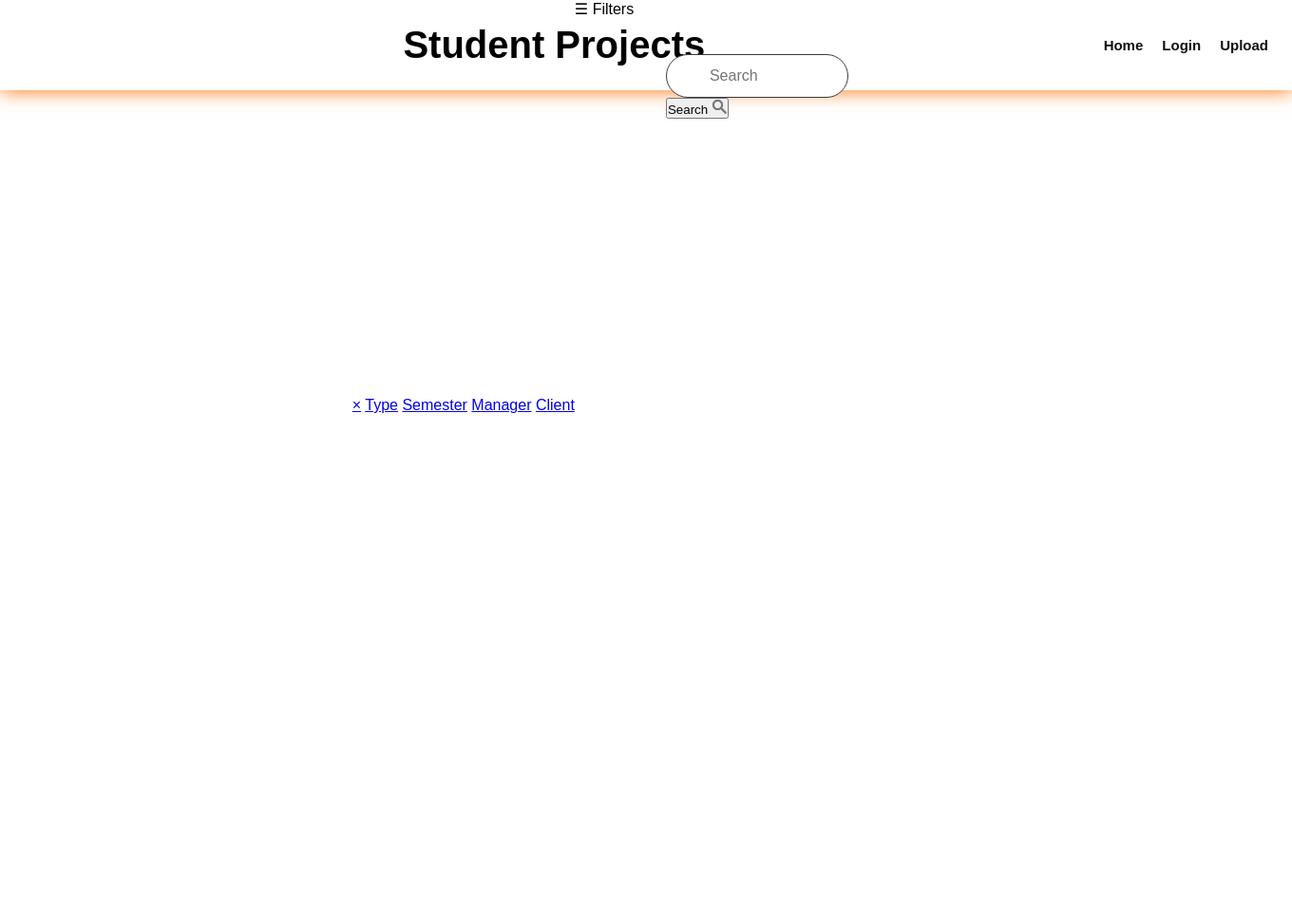
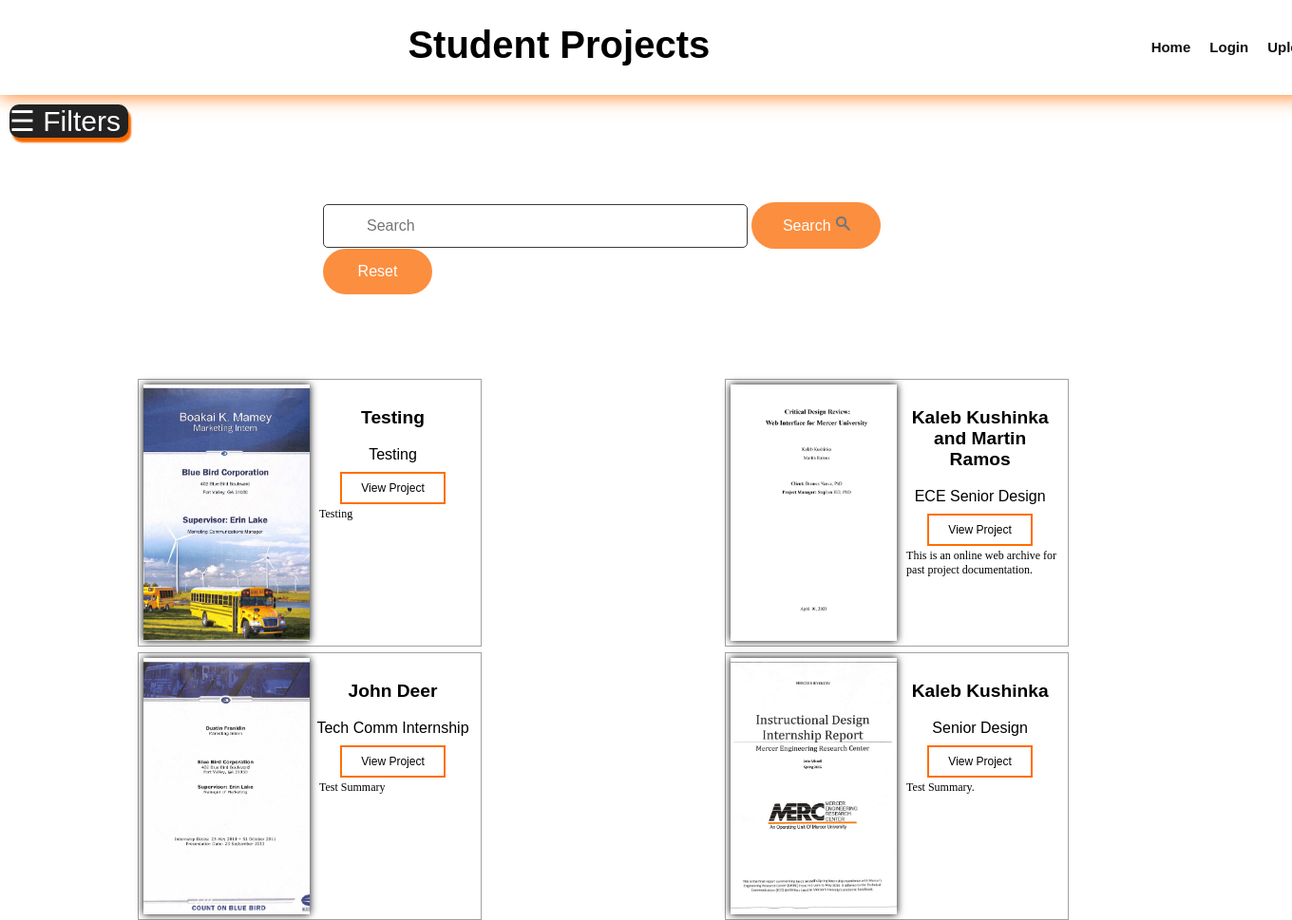
Before and after one commit to Czech100/Online_Web_Interface, a FastAPI app: page /browse-page in a window 1360 px wide; the page is wider, and only the part inside the window is pictured. Shown: that part at 95% size. Before the commit the page ends 435 px from the top of that part, so only its background shows below. Run offline with FastAPI, Linux system fonts and the light colour scheme; data comes from the database, SQL or seed files in the repository; both versions use the stored data as it was after the commit.

Commit message:
Uplaoding most recent files from my computer

```diff
--- a/Online_Web_Interface/app/main.py
+++ b/Online_Web_Interface/app/main.py
@@ -91,6 +91,18 @@ def search(request: Request, query: Optional[str], db: Session = Depends(get_db)
         "browse-page.html", {"request": request, "projs": projs}
     )
 
+@app.get("/dr.hill/")
+def drhill(request: Request, db:Session= Depends(get_db)):
+    filter = "Dr. Stephen Hill"
+    projs = db.query(models.Project).filter(models.Project.project_manager.contains(filter)).all()
+    return templates.TemplateResponse("browse-page.html", {"request": request, "projs": projs})
+
+@app.get("/erin_lake/")
+def elakeS(request: Request, db:Session= Depends(get_db)):
+    filter = "Erin Lake"
+    projs = db.query(models.Project).filter(models.Project.project_manager.contains(filter)).all()
+    return templates.TemplateResponse("browse-page.html", {"request": request, "projs": projs})
+
 @app.get("/")
 async def Home(request: Request):
     return templates.TemplateResponse("home-page.html", {"request": request})
@@ -101,8 +113,8 @@ async def Home(request: Request):
 
 @app.get("/browse-page")
 async def browse_page(request: Request, db:Session = Depends(get_db)):
-    projs = db.query(models.Project).all()
-    return templates.TemplateResponse("browse-page.html", {"request": request, "project": projs})
+    project = db.query(models.Project).all()
+    return templates.TemplateResponse("browse-page.html", {"request": request, "projs": project})
 
 @app.get("/projects_all")
 def read_projects(db:Session = Depends(get_db)):
@@ -116,7 +128,7 @@ async def home(request: Request, db: Session = Depends(get_db)):
     return templates.TemplateResponse("index.html", {"request": request, "project": project})
 
 @app.post("/add_project")
-async def add(request: Request, title: str = Form(...), author: str = Form(...), project_type: str = Form(...),summary: str = Form(...), file: UploadFile = File(...), db: Session = Depends(get_db)):
+async def add(request: Request, title: str = Form(...), author: str = Form(...), project_type: str = Form(...),summary: str = Form(...), project_manager: str = Form(...), semester: str = Form(...), file: UploadFile = File(...), db: Session = Depends(get_db)):
     path = f"./uploads/{file.filename.split('.')[0]}"
     os.mkdir(path=path)
 
@@ -129,7 +141,7 @@ async def add(request: Request, title: str = Form(...), author: str = Form(...),
     page = pdffil[0]
     pil_image = page.render(scale=2).to_pil()
     pil_image.save(f"./uploads/{file.filename.split('.')[0]}/{file.filename.split('.')[0]}_img.jpg")
-    new_file = models.Project(title=title, author=author, project_type=project_type, summary = summary, file_path=f"{file.filename.split('.')[0]}/{file.filename}", img_file_path = f"{file.filename.split('.')[0]}/{file.filename.split('.')[0]}_img.jpg")
+    new_file = models.Project(title=title, author=author, project_type=project_type, summary = summary, project_manager=project_manager, semester= semester, file_path=f"{file.filename.split('.')[0]}/{file.filename}", img_file_path = f"{file.filename.split('.')[0]}/{file.filename.split('.')[0]}_img.jpg")
 
     db.add(new_file)
     db.commit()
--- a/Online_Web_Interface/app/models.py
+++ b/Online_Web_Interface/app/models.py
@@ -11,7 +11,10 @@ class Project(Base):
     author = Column(String, index=True)
     project_type = Column(String, index=True)
     summary = Column(String, index=True)
+    semester = Column(String, index=True)
     file_path = Column(String(255), index=True)
+    project_manager = Column(String, index=True)
+    project_client = Column(String, index=True)
     img_file_path = Column(String(255), index=True)
 
 
--- a/Online_Web_Interface/app/schemas.py
+++ b/Online_Web_Interface/app/schemas.py
@@ -7,6 +7,9 @@ class ProjectBase(BaseModel):
     author: str
     project_type: str
     summary: str
+    semester:str
+    project_manager: str
+    project_client:str
     file_path: str
     img_file_path: str
 
@@ -19,6 +22,9 @@ class Project(ProjectBase):
     author: str
     project_type: str
     summary: str
+    semester:str
+    project_manager: str
+    project_client:str
     file_path: str
     img_file_path: str
 
--- a/Online_Web_Interface/static/css/styleBrowse.css
+++ b/Online_Web_Interface/static/css/styleBrowse.css
@@ -1,28 +1,28 @@
-*
-{
+body {
     margin: 0;
     padding: 0;
     box-sizing: border-box;
     font-family: sans-serif;
     }
-section
-{
+
+section {
     position: relative;
     width: 100%;
-    display: flex;
+    /* display: flex;
     justify-content: center;
-    align-items: center;
-    min-height: 100vh;
+    align-items: center; */
+    min-height: 80vh;
 }
 section header
 {
-    position: absolute;
-    top: 0;
+    /* position: absolute;
+    top: 0; */
     width: 100%;
     display: flex;
     justify-content: flex-end;
     padding: 25px;
     box-shadow: 0 0 20px rgb(255, 111, 0);
+    margin-bottom: 10px;
 }
 
 section header h1
@@ -59,7 +59,7 @@ section header ul li a:hover
 .results
 {
     width: 100%;
-    height: 100vh;
+    height: 50vh;
     margin-bottom: 35px;
     display: flex;
     flex-wrap: wrap;
@@ -72,28 +72,26 @@ section header ul li a:hover
     margin-bottom: 35px;
     margin-top: 10px;
 }
-.results .searchBox
-{
+.results .searchBox {
     position:relative;
     width: 50%;
+    min-width: 500px;
     height: 50px;
-    margin: 10% auto;
+    margin: 5% auto 10% auto;
     }
 
-.results .searchBox .search
-{
-    width: 100%;
+.results .searchBox .search {
+    width: 50%;
     padding: 13px;
     padding-left: 45px;
     padding-right: 60px;
-    border-radius: 30px;
+    border-radius: 5px;
     border: 1px solid #393939;
     outline: none;
     font-size: 16px;
     }
-.results .searchBox .icons
-{
-    position: absolute;
+
+.results .searchBox .icons {
     top: 0;
     width: 100%;
     display: flex;
@@ -106,6 +104,7 @@ section header ul li a:hover
     display: grid;
     grid-template-columns: repeat(auto-fit, minmax(415px, 1fr));
     grid-auto-flow: row;
+    grid-gap: 1%;
     align-content: space-evenly;
 }
 .results .results_box .results_card
@@ -117,14 +116,13 @@ section header ul li a:hover
     border: 1px solid #a2a2a2;
     margin: auto 145px;
     display: flexbox;
+    transition: box-shadow .5s;
 }
-.results_card:hover
-{
+.results_card:hover {
     box-shadow: 0 0 5px rgb(255, 111, 0);
     }
 
-.results .results_box .results_card .results_image
-{
+.results .results_box .results_card .results_image {
     height: 100%;
     width: 50%;
     margin: 0 auto;
@@ -132,48 +130,78 @@ section header ul li a:hover
     box-shadow: 0 0 8px rgb(0,0,0);
     overflow:hidden;
     float: left;
-
     }
 
-.results .results_box .results_card .results_image img
-{
+.results .results_box .results_card .results_image img {
     width: 100%;
     height: 100%;
     object-fit: cover;
     object-position: center;
-    transition:0.3s;
+    transition:0.5s;
     }
-.results .results_box .results_card:hover .results_image img
-{
-    transform: scale(1.1);
+
+.results .results_box .results_card:hover .results_image img {
+    transform: scale(1.05);
     }
-.results .results_box .results_card .results_tag p
-{
-    font-family: sans-serif;
+
+.results_tag {
+    padding: 5px;
+    max-width: 90%;
+    max-height: 100%;
+    margin: 0 auto;
+    overflow: hidden;
+    text-overflow: ellipsis;
+    }
+
+
+.author {
+    font-weight: bold;
+    font-size: larger;
+}
+.summary {
     font-size: 12px;
-    margin: 8px 0;
+    text-align: left;
+    padding-left: 5px;
+    font-family: serif;
 }
-.results .results_box .results_card .results_tag .results_btn
-{
+
+
+.results .results_box .results_card .results_tag .results_btn{
     padding: 8px 20px;
     border: 2px solid rgb(255, 111, 0);
     text-decoration: none;
     color: #000;
     font-size: 12px;
+    transition: background-color .5s;
+    }
+.results_btn:hover {
+    background-color:rgba(255, 111, 0, 0.247)
 }
 
-.dropdown {
-    position: absolute;
-    display: inline-block;
-    left: -100px;
-  }
 
-  .dropbtn {
+  .search-button {
+    display: inline;
+    width: 20%;
+    min-width: 115px;
     background-color: #fc8e3f;
     color: white;
-    padding: 10px;
-    padding-left: 25px;
-    padding-right: 25px;
+    padding: 5px;
+    padding-left: 15px;
+    padding-right: 15px;
+    padding-top: 15px;
+    padding-bottom: 15px;
+    font-size: 16px;
+    border: none;
+    cursor: pointer;
+    border-radius: 30px;
+  }
+  .reset-button{
+    min-width: 115px;
+    background-color: #fc8e3f;
+    color: white;
+    padding: 5px;
+    padding-left: 15px;
+    padding-right: 15px;
     padding-top: 15px;
     padding-bottom: 15px;
     font-size: 16px;
@@ -182,23 +210,100 @@ section header ul li a:hover
     border-radius: 30px;
   }
 
-  .dropdown-content {
-    display: none;
-    position: absolute;
-    background-color: #f9f9f9;
-    min-width: 160px;
-    box-shadow: 0px 8px 16px 0px rgba(0,0,0,0.2);
+
+  /*Side bar for filters*/
+  #open-filters {
+    display: block;
+    width: 125px;
+    background-color: #222;
+    color: white;
+    transition: box-shadow .5s;
+    box-shadow: 3px 5px 2px #f76800;
+    font-size:30px;
+    border-radius: 10px;
     z-index: 1;
+    margin: 0 10px;
+    }
+#open-filters:active {
+    box-shadow: 1px 2px 4px #f76800;
 }
 
-  .dropdown-content a {
-    color: black;
-    padding: 12px 16px;
-    text-decoration: none;
-    display: block;
-    border: #000;
+  .sidenav {
+  height: 100%;
+  width: 0;
+  position: fixed;
+  z-index: 1;
+  top: 0;
+  left: 0;
+  background-color: #111;
+  overflow-x: hidden;
+  transition: 0.5s;
+  padding-top: 60px;
 }
 
-  .dropdown:hover .dropdown-content {
+.sidenav a {
+  padding: 8px 8px 8px 32px;
+  text-decoration: none;
+  font-size: 18px;
+  color: #818181;
   display: block;
+  transition: 0.3s;
 }
+
+.sidenav a:hover {
+  color: #f1f1f1;
+}
+
+#mySidenav h2 {
+    color: white;
+}
+
+
+
+.sidenav .closebtn {
+  position: absolute;
+  top: 0;
+  right: 25px;
+  font-size: 36px;
+  margin-left: 50px;
+}
+
+#main {
+  transition: margin-left .5s;
+  padding: 16px;
+}
+
+@media screen and (max-height: 450px) {
+  .sidenav {padding-top: 15px;}
+  .sidenav a {font-size: 18px;}
+}
+
+.sidenav a, .dropdown-btn {
+    padding: 6px 8px 6px 16px;
+    text-decoration: none;
+    font-size: 20px;
+    color: #818181;
+    display: block;
+    border: none;
+    background: none;
+    width:100%;
+    text-align: left;
+    cursor: pointer;
+    outline: none;
+  }
+
+  .sidenav a:hover, .dropdown-btn:hover {
+    color: #f1f1f1;
+  }
+
+  .dropdown-container {
+    display: none;
+    background-color: #262626;
+    padding-left: 8px;
+  }
+
+  /* Optional: Style the caret down icon */
+  .fa-caret-down {
+    float: right;
+    padding-right: 8px;
+  }
--- a/Online_Web_Interface/static/css/upload-page-css.css
+++ b/Online_Web_Interface/static/css/upload-page-css.css
@@ -12,7 +12,6 @@ section
    display: flex;
    justify-content: center;
    align-items: center;
-   min-height: 100vh;
 }
 section header
 {
@@ -57,7 +56,8 @@ section header ul li a:hover
 /* title of page */
 .container
 {
-   margin: 0 auto;
+   height: 50vh;
+   margin-top: 125px;
 }
 
 .pdf-js
--- a/Online_Web_Interface/templates/browse-page.html
+++ b/Online_Web_Interface/templates/browse-page.html
@@ -19,17 +19,21 @@
             <a href="javascript:void(0)" class="closebtn" onclick="closeNav()">&times;</a>
             <a href="#">Type</a>
             <a href="#">Semester</a>
-            <a href="#">Manager</a>
-            <a href="#">Client</a>
+            <h2>Manager</h2>
+                <a href = "/erin_lake/">Erin Lake</a>
+                <a href = "/dr.hill/">Dr. Stephen Hill</a>
+            <h2>Client</h2>
+                <a href="#">Dr. Vance</a>
           </div>
         <div id="browse">
         <div id="open-filters" style="cursor: pointer;" onclick="openNav()">&#9776; Filters</div>
         <div class="results">
 
             <div class="searchBox">
-                <form action="/search/">
+                <form action="/search/" id="search-form">
                 <input type="text" name = "query" class="search" placeholder="Search">
                 <button class="search-button" type="submit">Search <img src="{{url_for('static', path='images/Search.png')}}"></button>
+                <button class="reset-button" onclick="reset()">Reset</button>
                 </form>
             </div>
 
@@ -67,5 +71,9 @@
           document.getElementById("browse").style.marginLeft= "0";
           document.getElementById("open-filters").style.visibility = "visible";
         }
+
+        function reset(){
+            location.assign = "http://127.0.0.1:8080/browse-page";
+        }
         </script>
 </body>
```
Also changed, not shown: Online_Web_Interface/templates/upload-page.html (+8 -0 lines), Online_Web_Interface/app.db, Online_Web_Interface/uploads/JakeMissallMERCScan/JakeMissallMERCScan_img.jpg (added), 1 other file. Lines whose indentation alone changed are shown as unchanged.
